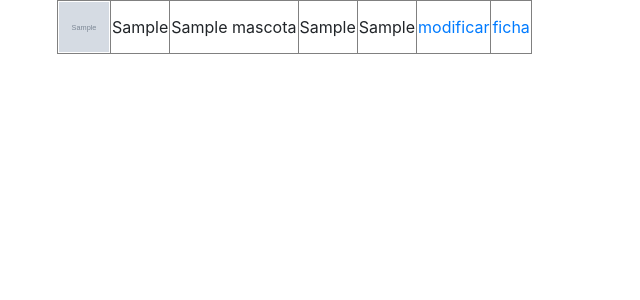
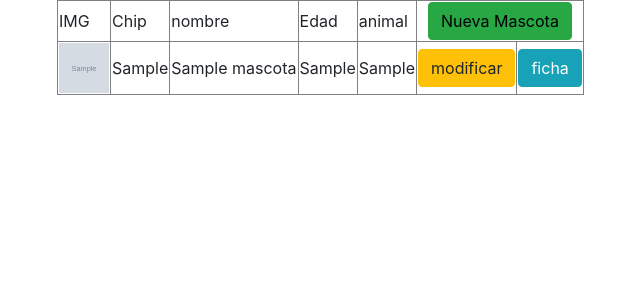
Before and after one commit to diegoesp28/proyecto2, a Django app: page /home/ in a window 1280 px wide. Shown: the top 300 px of the page, without its empty margins (28-668 px from the left). Run offline with Django 3.2, Linux system fonts and the light colour scheme; tables that the repository leaves empty hold one stand-in row (values such as "Sample post"); grey boxes marked "Sample" are stand-in pictures.

Commit message:
mejorando interfast y direcciones

```diff
--- a/core/templates/core/home.html
+++ b/core/templates/core/home.html
@@ -6,6 +6,18 @@
 
 <div class="container">
 <table border='1'>
+        <tr>
+            <td>IMG</td>
+            <td>Chip</td>
+            <td>nombre</td>
+            <td>Edad</td>
+            <td>animal</td>
+            <td colspan='2' align='center'>
+                <button type="button" class="btn btn-success"><a style="color: black" href="http://127.0.0.1:8000/agregar/">Nueva Mascota</a></button>
+            </td>
+
+
+        </tr>
     {% for ve in mascota %}
         <tr>
             <td><img src="{{ve.img_mascota.url}}" width='50px' height='50px'></td>
@@ -13,8 +25,8 @@
             <td>{{ve.nombre}}</td>
             <td>{{ve.edad}}</td>
             <td>{{ve.id_tipo_animal}}</td>
-            <td><a href="{%url 'modificar' ve.numero%}">modificar</a></td>
-            <td><a href="{%url 'masco' ve.numero%}">ficha</a></td>
+            <td><a class="btn btn-warning" href="{%url 'modificar' ve.numero%}">modificar</a></td>
+            <td><a class="btn btn-info" href="{%url 'masco' ve.numero%}">ficha</a></td>
 
         </tr>
     {% endfor %}
--- a/core/urls.py
+++ b/core/urls.py
@@ -8,7 +8,7 @@ urlpatterns =[
     path('consulta',consulta, name='consulta'),
     path('contacto',contacto, name='contacto'),
     path('animales/', animal, name='animales'),
-    path('formulario/', agregar, name='formulario'),
+    path('agregar/', agregar, name='agregar'),
     path('modificar/<id>', edit, name='modificar'),
     path('masco/<id>', mascota, name='masco'),
 ]
```
